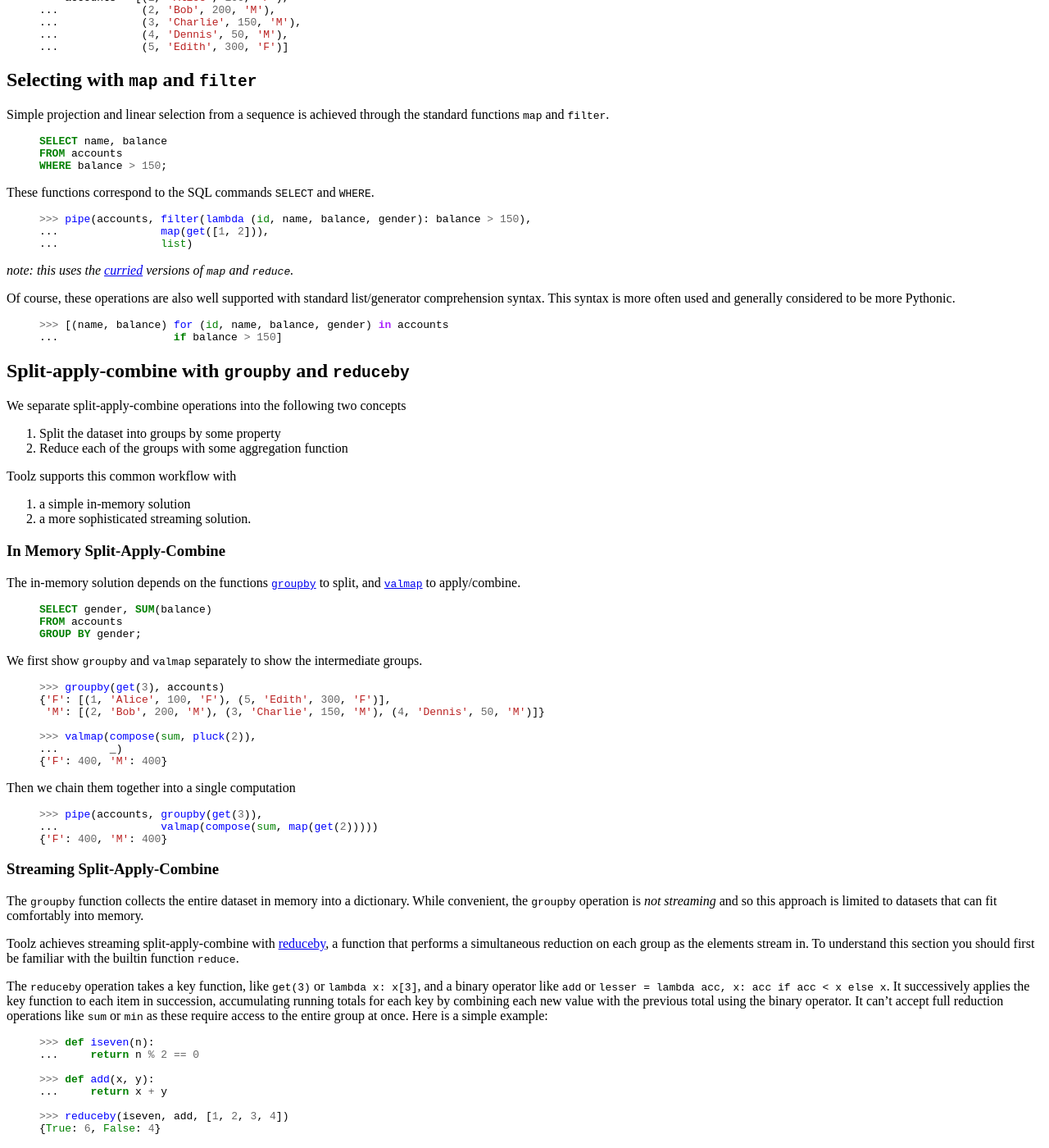
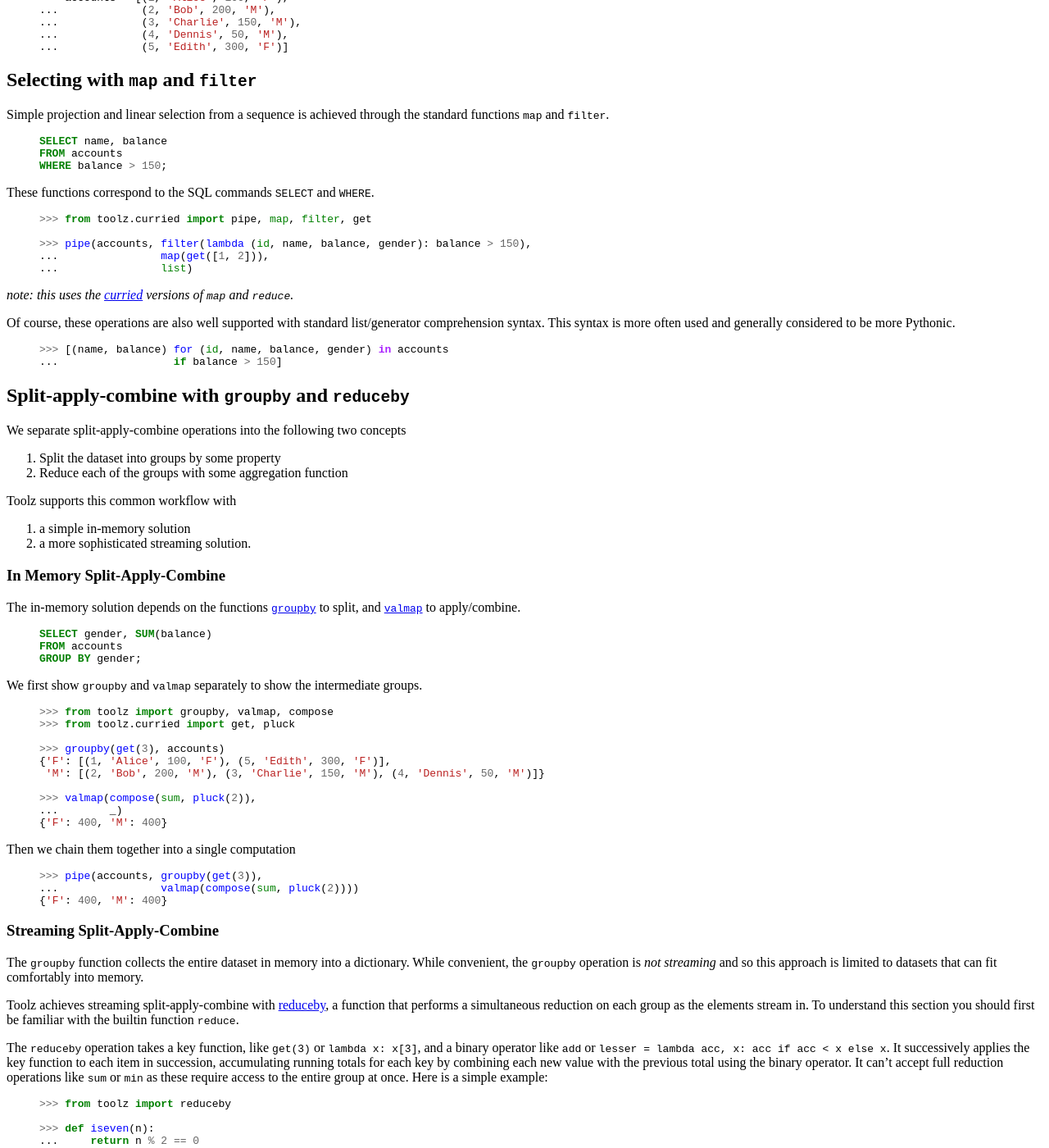
Before and after one commit to besyskymnbk/blog, a Jekyll site: the page built from _posts/work/2014-06-30-Streaming-Analytics.md, in a window 1280 px wide and 1400 px high, scrolled down 801 px. Shown: the whole window at 82% size. Built offline with Jekyll 4.4.1, drawn with Linux system fonts in a browser that asks for light colours; comment, search, counter and statistics services are not loaded; some of the changed text lies outside the part shown.

Commit message:
add imports, map.get -> pluck

```diff
--- a/_posts/work/2014-06-30-Streaming-Analytics.md
+++ b/_posts/work/2014-06-30-Streaming-Analytics.md
@@ -84,6 +84,8 @@ WHERE balance > 150;
 These functions correspond to the SQL commands `SELECT` and `WHERE`.
 
 {% highlight Python %}
+>>> from toolz.curried import pipe, map, filter, get
+
 >>> pipe(accounts, filter(lambda (id, name, balance, gender): balance > 150),
 ...                map(get([1, 2])),
 ...                list)
@@ -102,7 +104,7 @@ generally considered to be more Pythonic.
 {% endhighlight %}
 
 Split-apply-combine with `groupby` and `reduceby`
---------------------------------------
+-------------------------------------------------
 
 We separate split-apply-combine operations into the following two
 concepts
@@ -133,6 +135,9 @@ We first show `groupby` and `valmap` separately to show the intermediate
 groups.
 
 {% highlight Python %}
+>>> from toolz import groupby, valmap, compose
+>>> from toolz.curried import get, pluck
+
 >>> groupby(get(3), accounts)
 {'F': [(1, 'Alice', 100, 'F'), (5, 'Edith', 300, 'F')],
  'M': [(2, 'Bob', 200, 'M'), (3, 'Charlie', 150, 'M'), (4, 'Dennis', 50, 'M')]}
@@ -146,7 +151,7 @@ Then we chain them together into a single computation
 
 {% highlight Python %}
 >>> pipe(accounts, groupby(get(3)),
-...                valmap(compose(sum, map(get(2)))))
+...                valmap(compose(sum, pluck(2))))
 {'F': 400, 'M': 400}
 {% endhighlight %}
 
@@ -172,6 +177,8 @@ reduction operations like `sum` or `min` as these require access to the entire
 group at once. Here is a simple example:
 
 {% highlight Python %}
+>>> from toolz import reduceby
+
 >>> def iseven(n):
 ...     return n % 2 == 0
 
@@ -231,8 +238,10 @@ WHERE accounts.id = addresses.id;
 {% endhighlight %}
 
 {% highlight Python %}
->>> result = join(lambda x: x[0], accounts,
-...               lambda x: x[0], addresses)
+>>> from toolz import join, first, second
+
+>>> result = join(first, accounts,
+...               first, addresses)
 
 >>> for ((id, name, bal, gender), (id, address)) in result:
 ...     print((name, address))
```
Also changed, not shown: other parts of _posts/work/2014-06-30-Streaming-Analytics.md (+2 -2 lines).
